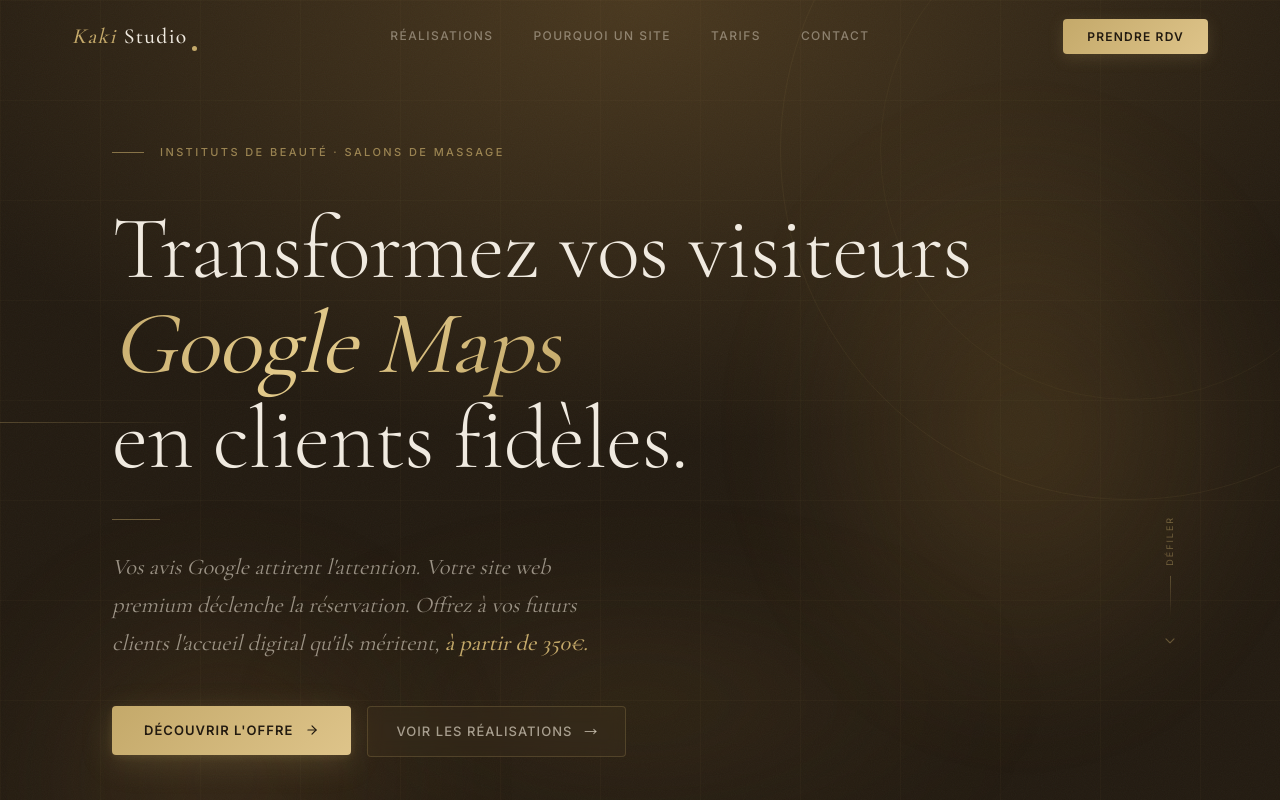
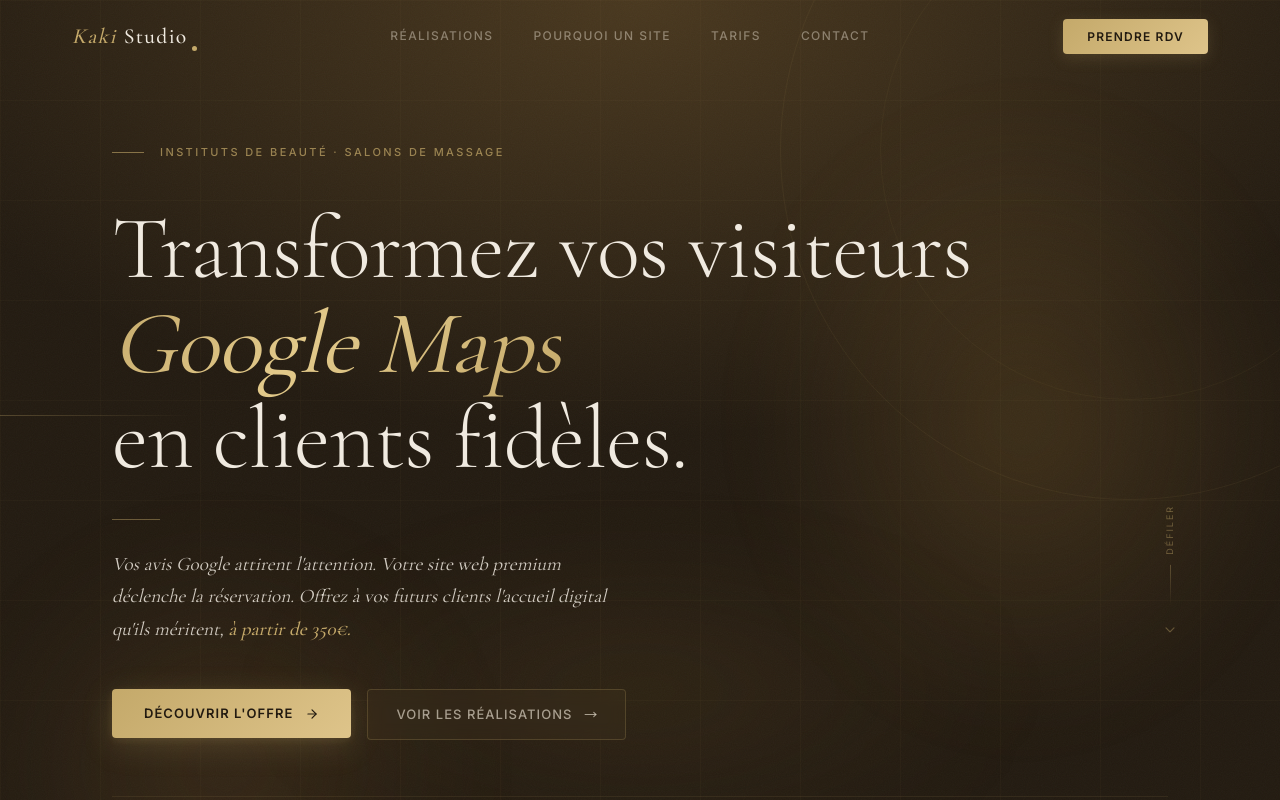
Before and after one commit to HEYMTAK/simon-peckre, a Next.js app: page /beaute in a window 1280 px wide. Shown: the top 800 px of the page. Built offline with nearby package versions, Linux system fonts and the light colour scheme.

Commit message:
fix: sous-titre hero plus blanc, taille réduite

```diff
--- a/src/components/beaute/Hero.tsx
+++ b/src/components/beaute/Hero.tsx
@@ -206,9 +206,9 @@
                 fontFamily: "var(--font-cormorant), Georgia, serif",
                 fontStyle: "italic",
                 fontWeight: 400,
-                fontSize: "clamp(1.15rem, 2.2vw, 1.4rem)",
+                fontSize: "clamp(0.95rem, 1.8vw, 1.2rem)",
                 lineHeight: 1.7,
-                color: "rgba(232,223,208,0.6)",
+                color: "rgba(240,234,224,0.85)",
                 maxWidth: "520px",
                 marginBottom: "2.75rem",
               }}
```
